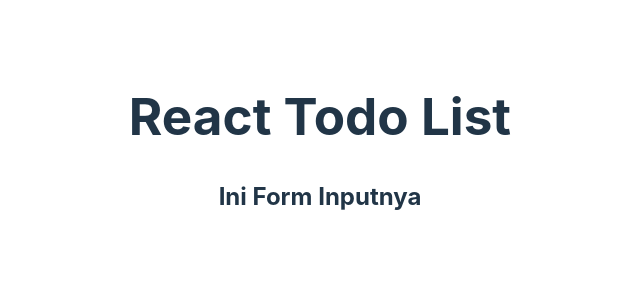
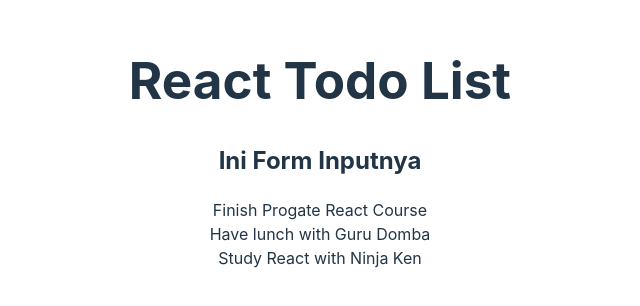
Before and after one commit to ozandilah/proyek-todo-fga-react-2024, a React (Vite) app: page / in a window 1280 px wide. Shown: the part 256-562 px from the top of the page, without its empty margins (320-960 px from the left). Built offline with nearby package versions, Linux system fonts and the light colour scheme.

Commit message:
Menambahkan Todos dan Todo Item

```diff
--- a/src/App.jsx
+++ b/src/App.jsx
@@ -1,6 +1,24 @@
 import "./App.css";
+import TodosComponent from "./components/Todos";
 
 function App() {
+  const todos = [
+    {
+      id: 1,
+      title: "Finish Progate React Course",
+      completed: false,
+    },
+    {
+      id: 2,
+      title: "Have lunch with Guru Domba",
+      completed: false,
+    },
+    {
+      id: 3,
+      title: "Study React with Ninja Ken",
+      completed: false,
+    },
+  ];
   return (
     <div>
       <header>
@@ -8,6 +26,7 @@ function App() {
       </header>
       <section>
         <h2>Ini Form Inputnya</h2>
+        <TodosComponent todos={todos} />
       </section>
     </div>
   );
--- /dev/null
+++ b/src/components/Todo/index.jsx
@@ -0,0 +1,7 @@
+import React from "react";
+
+const TodoComponent = ({ todo }) => {
+  return <div>{todo.title}</div>;
+};
+
+export default TodoComponent;
--- /dev/null
+++ b/src/components/Todos/index.jsx
@@ -0,0 +1,14 @@
+import React from "react";
+import TodoComponent from "../Todo";
+
+const TodosComponent = ({ todos }) => {
+  return (
+    <div>
+      {todos.map((todo) => {
+        return <TodoComponent key={todo.id} todo={todo} />;
+      })}
+    </div>
+  );
+};
+
+export default TodosComponent;
```
